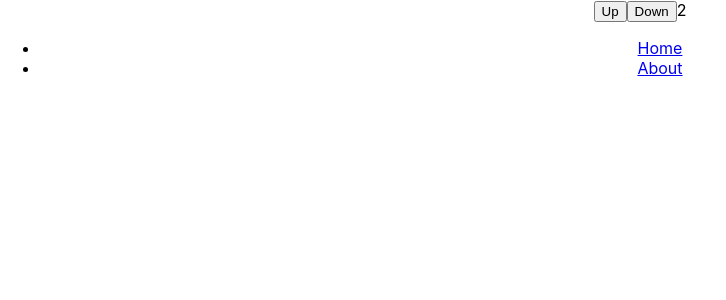
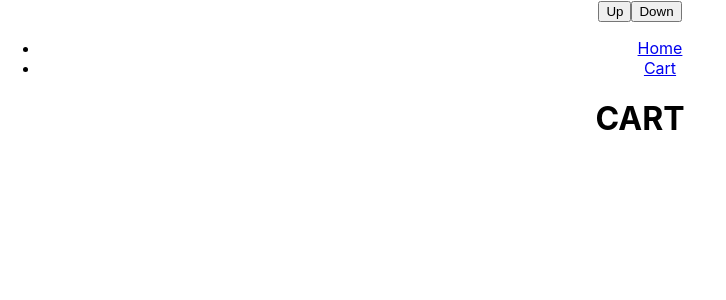
Before and after one commit to hobadams/experiment-cra, a React (Create React App) app: page /cart in a window 1280 px wide. Shown: the top 300 px of the page, without its empty margins (0-726 px from the left). Built offline with nearby package versions, Linux system fonts and the light colour scheme.

Commit message:
move about to a cart component and pass object to state

```diff
--- a/src/App.js
+++ b/src/App.js
@@ -2,7 +2,7 @@ import React, { Component } from 'react';
 import { connect } from 'react-redux';
 import './App.css';
 
-import About from './routes/About';
+import Cart from './routes/Cart';
 import Home from './routes/Home';
 
 import Navigation from './components/Navigation';
@@ -11,11 +11,11 @@ import { BrowserRouter as Router, Route } from 'react-router-dom';
 
 class App extends Component {
   render() {
-    const { count, countUp, countDown } = this.props;
+    const { count, updateCart, countDown } = this.props;
     return (
       <div className="App">
 
-        <button onClick={countUp}>Up</button>
+        <button onClick={() => updateCart({bannaa: 1})}>Up</button>
         <button onClick={countDown}>Down</button>
         {count}
         <Router>
@@ -25,7 +25,7 @@ class App extends Component {
             </div>
           </header>
           <Route exact path="/" component={Home} />
-          <Route path="/about" component={About} />
+          <Route path="/cart" component={Cart} />
         </Router>
       </div>
     );
@@ -40,8 +40,8 @@ const mapStateToProps = (state) => {
 
 const mapDispatchToProps = (dispatch) => {
   return {
-    countUp: () => dispatch({type: 'COUNT_UP'}),
-    countDown: () => dispatch({type: 'COUNT_DOWN'})
+    updateCart: (items) => dispatch({type: 'UPDATE_CART', items}),
+    countDown: () => dispatch({type: 'EMPTY_CART'})
   }
 }
 
--- a/src/components/Navigation.jsx
+++ b/src/components/Navigation/index.jsx
@@ -1,7 +1,5 @@
 import React from "react";
-import {
-    NavLink
-} from "react-router-dom";
+import { NavLink } from "react-router-dom";
 
 export default function Navigation() {
     return (
@@ -10,7 +8,7 @@ export default function Navigation() {
                 <NavLink to="/">Home</NavLink>
             </li>
             <li>
-                <NavLink to="/about">About</NavLink>
+                <NavLink to="/cart">Cart</NavLink>
             </li>
         </ul>
 
--- a/src/routes/About/index.jsx
+++ b/src/routes/Cart/index.jsx
@@ -1,9 +1,9 @@
 import React, { Component } from 'react';
 
-export default class About extends Component {
+export default class Cart extends Component {
   render() {
     return (
-      <h1>About</h1>
+      <h1>CART</h1>
     )
   }
 }
--- a/src/store/reducer.js
+++ b/src/store/reducer.js
@@ -1,16 +1,16 @@
 const initialState = {
-    count: 2
+    items: {}
 };
 
 const reducer = (state = initialState, action) => {
     const newState = {...state};
 
-    if (action.type === 'COUNT_UP') {
-        newState.count++;
+    if (action.type === 'UPDATE_CART') {
+        newState.items = action.items;
     }
 
-    if (action.type === 'COUNT_DOWN') {
-        newState.count--;
+    if (action.type === 'EMPTY_CART') {
+        newState.items = {};
     }
 
     // Add Logging
```
